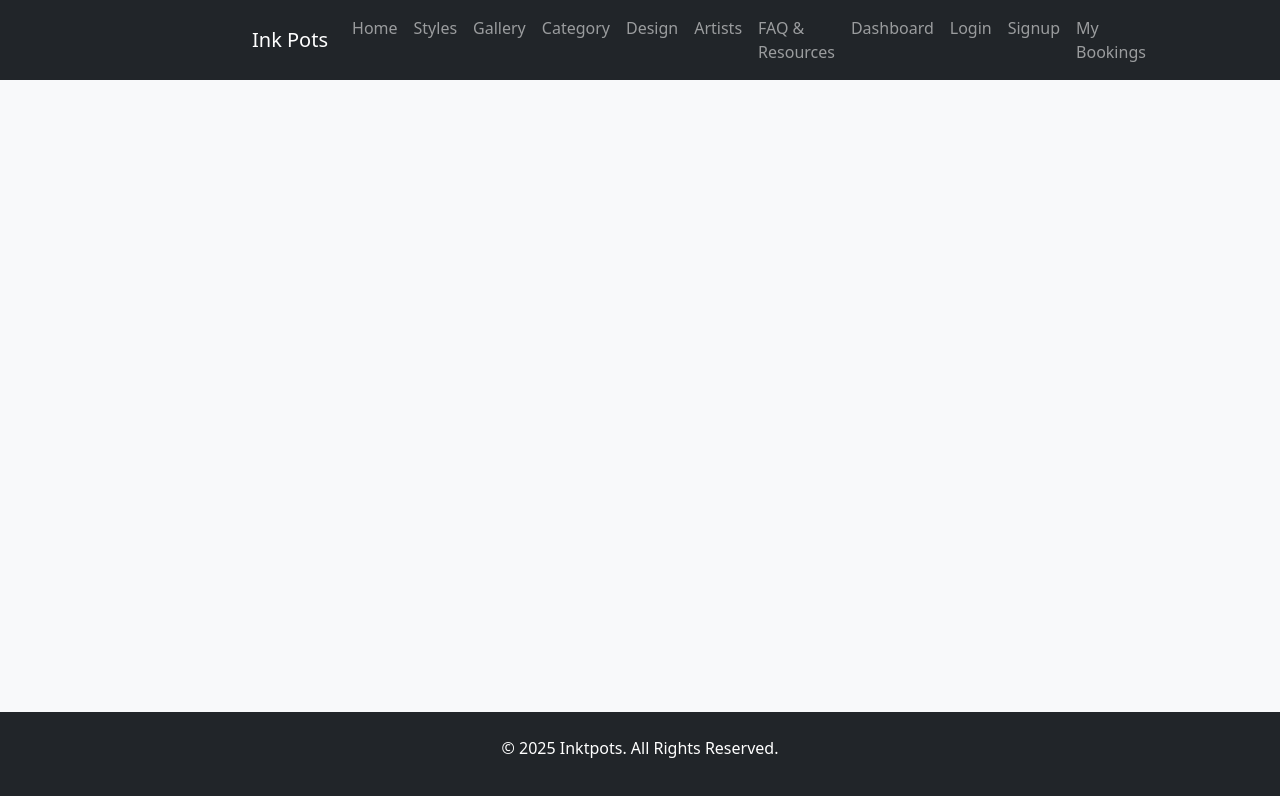
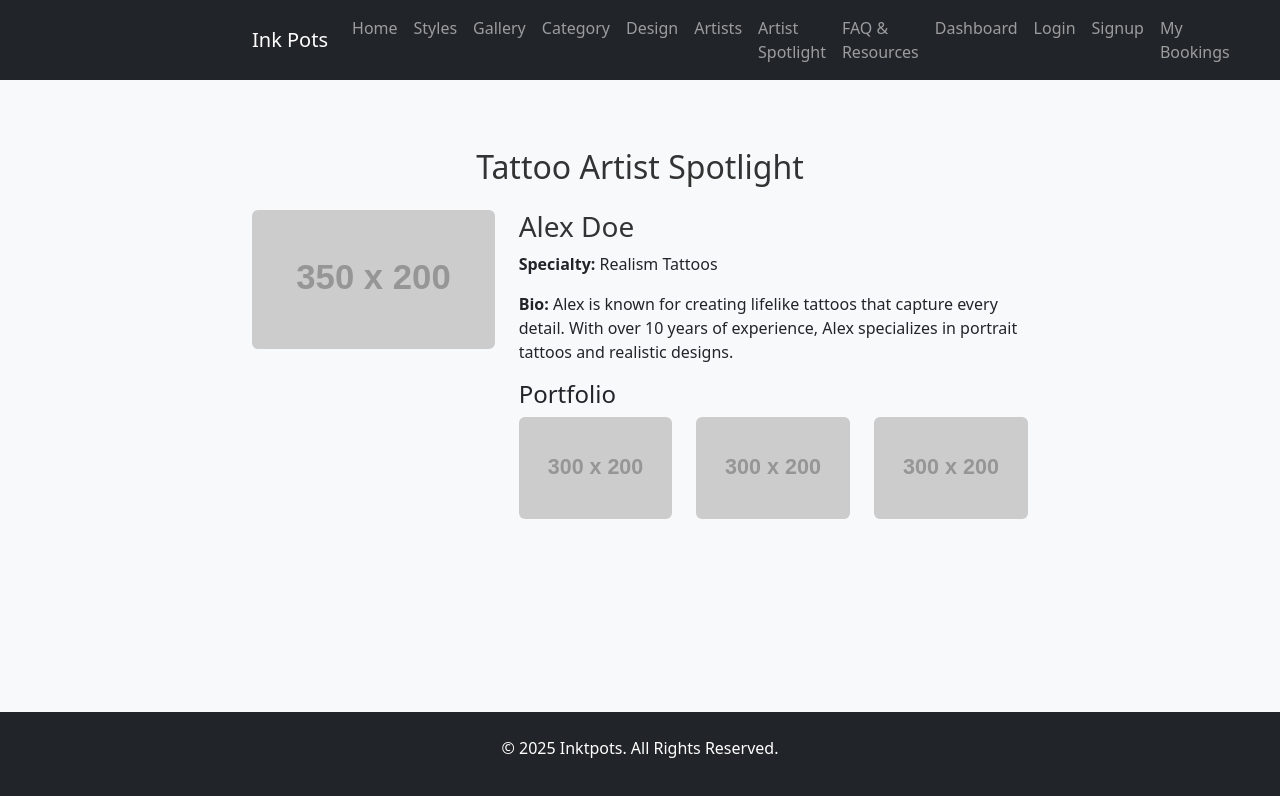
Before and after one commit to emily172/FYP-Tattoo, a React (Vite) app in the folder tattoo-web-app/: page /artist-spotlight in a window 1280 px wide. Shown: the top 796 px of the page. Built offline with nearby package versions, Linux system fonts and the light colour scheme.

Commit message:
Added artist Spotlight section

```diff
--- a/tattoo-web-app/src/App.jsx
+++ b/tattoo-web-app/src/App.jsx
@@ -9,6 +9,7 @@ import Category from "./pages/Category";
 import Design from "./pages/Design"
 import Artists from "./pages/Artists";
 import ArtistProfile from "./pages/ArtistProfile";
+import ArtistSpotlight from "./components/ArtistSpotlight";
 import FAQResources from "./pages/FAQResources";
 import ReviewForm from "./pages/ReviewForm";
 import Dashboard from "./pages/Dashboard";
@@ -40,6 +41,7 @@ const App = () => {
             <Route path="/artists/:id" element={<ArtistProfile />} />
             <Route path="/artists/:id/book" element={<BookingForm />} />
             <Route path="/artists/:id/review" element={<ReviewForm />} />
+            <Route path="/artist-spotlight" element={<ArtistSpotlight />} />
             <Route path="/faq-resources" element={<FAQResources />} />
             <Route path="/dashboard" element={<Dashboard />} />
             <Route path="/booking-confirmation" element={<BookingConfirmation />} />
--- a/tattoo-web-app/src/components/Header.jsx
+++ b/tattoo-web-app/src/components/Header.jsx
@@ -38,6 +38,9 @@ const Header = () => {
               <Link className="nav-link" to="/artists">Artists</Link>
             </li>
             <li className="nav-item">
+              <Link className="nav-link" to="/artist-spotlight">Artist Spotlight</Link>
+            </li>
+            <li className="nav-item">
               <Link to="/faq-resources" className="nav-link">FAQ & Resources</Link>
             </li>
 
--- /dev/null
+++ b/tattoo-web-app/src/components/artistSpotlight.jsx
@@ -0,0 +1,54 @@
+import React from "react";
+import "bootstrap/dist/css/bootstrap.min.css"; // Import Bootstrap CSS
+
+const artistSpotlight = {
+  name: "Alex Doe",
+  specialty: "Realism Tattoos",
+  bio: "Alex is known for creating lifelike tattoos that capture every detail. With over 10 years of experience, Alex specializes in portrait tattoos and realistic designs.",
+  image: "https://placehold.co/350x200", // Placeholder image
+  portfolio: [
+    "https://placehold.co/300x200?text=Tattoo+1",
+    "https://placehold.co/300x200?text=Tattoo+2",
+    "https://placehold.co/300x200?text=Tattoo+3",
+  ],
+};
+
+const ArtistSpotlight = () => {
+  return (
+    <div className="container mt-5">
+      <h2 className="text-center mb-4">Tattoo Artist Spotlight</h2>
+      <div className="row">
+        <div className="col-md-4">
+          <img
+            src={artistSpotlight.image}
+            alt={artistSpotlight.name}
+            className="img-fluid rounded"
+          />
+        </div>
+        <div className="col-md-8">
+          <h3>{artistSpotlight.name}</h3>
+          <p>
+            <strong>Specialty:</strong> {artistSpotlight.specialty}
+          </p>
+          <p>
+            <strong>Bio:</strong> {artistSpotlight.bio}
+          </p>
+          <h4>Portfolio</h4>
+          <div className="row">
+            {artistSpotlight.portfolio.map((image, index) => (
+              <div className="col-md-4 mb-3" key={index}>
+                <img
+                  src={image}
+                  alt={`Portfolio Item ${index + 1}`}
+                  className="img-fluid rounded"
+                />
+              </div>
+            ))}
+          </div>
+        </div>
+      </div>
+    </div>
+  );
+};
+
+export default ArtistSpotlight;
```
Also changed, not shown: tattoo-web-app/src/pages/FAQResources.jsx (line endings or trailing spaces).
